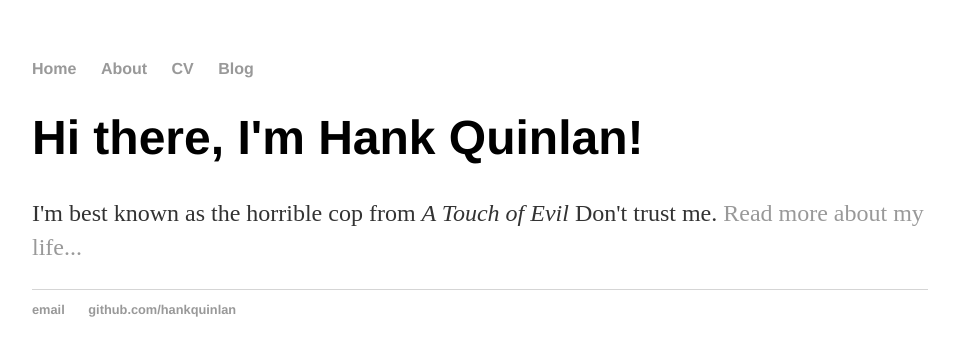
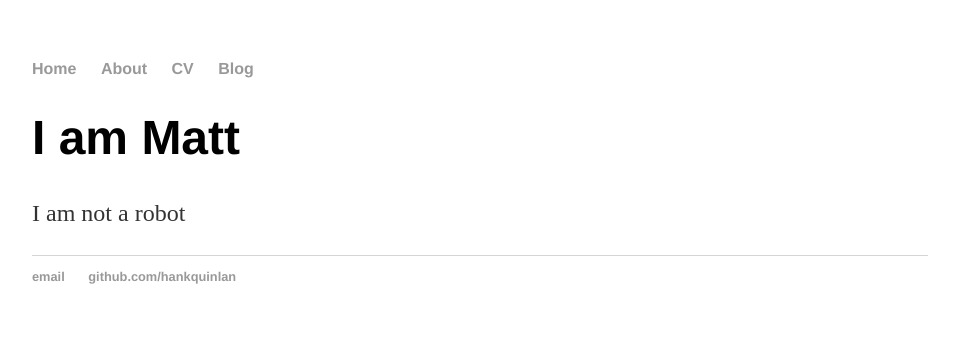
Before and after one commit to Matt-Tarduno/Matt-Tarduno.github.io, a Jekyll site: the page built from about/index.html, in a window 1280 px wide. Shown: the top 356 px of the page, without its empty margins (160-1119 px from the left). Built offline with Jekyll 4.4.1, drawn with Linux system fonts in a browser that asks for light colours.

Commit message:
Update index.html

```diff
--- a/about/index.html
+++ b/about/index.html
@@ -1,8 +1,8 @@
 ---
 layout: default
-title: Hank Quinlan, Horrible Cop
+title: About
 ---
 <div class="blurb">
-	<h1>Hi there, I'm Hank Quinlan!</h1>
-	<p>I'm best known as the horrible cop from <em>A Touch of Evil</em> Don't trust me. <a href="/about">Read more about my life...</a></p>
+	<h1>I am Matt</h1>
+	<p>I am not a robot</p>
 </div><!-- /.blurb -->
```
